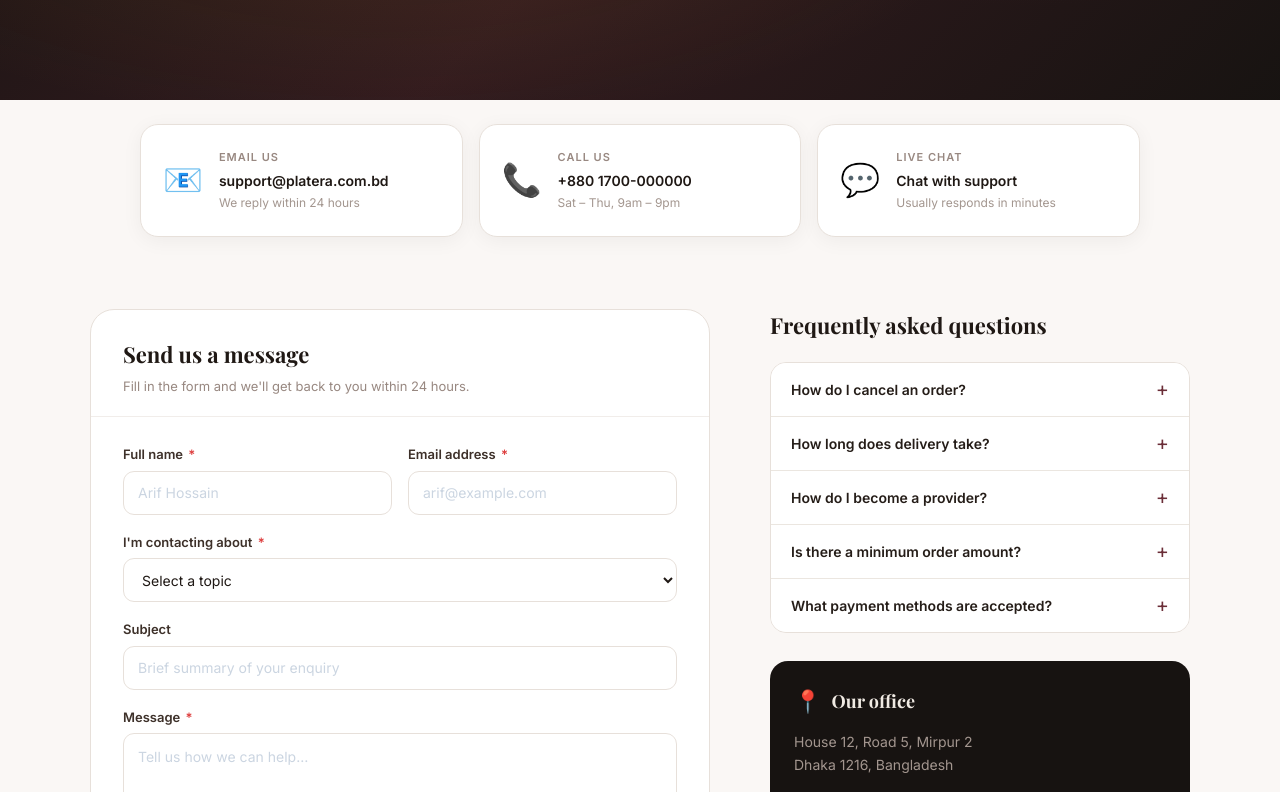
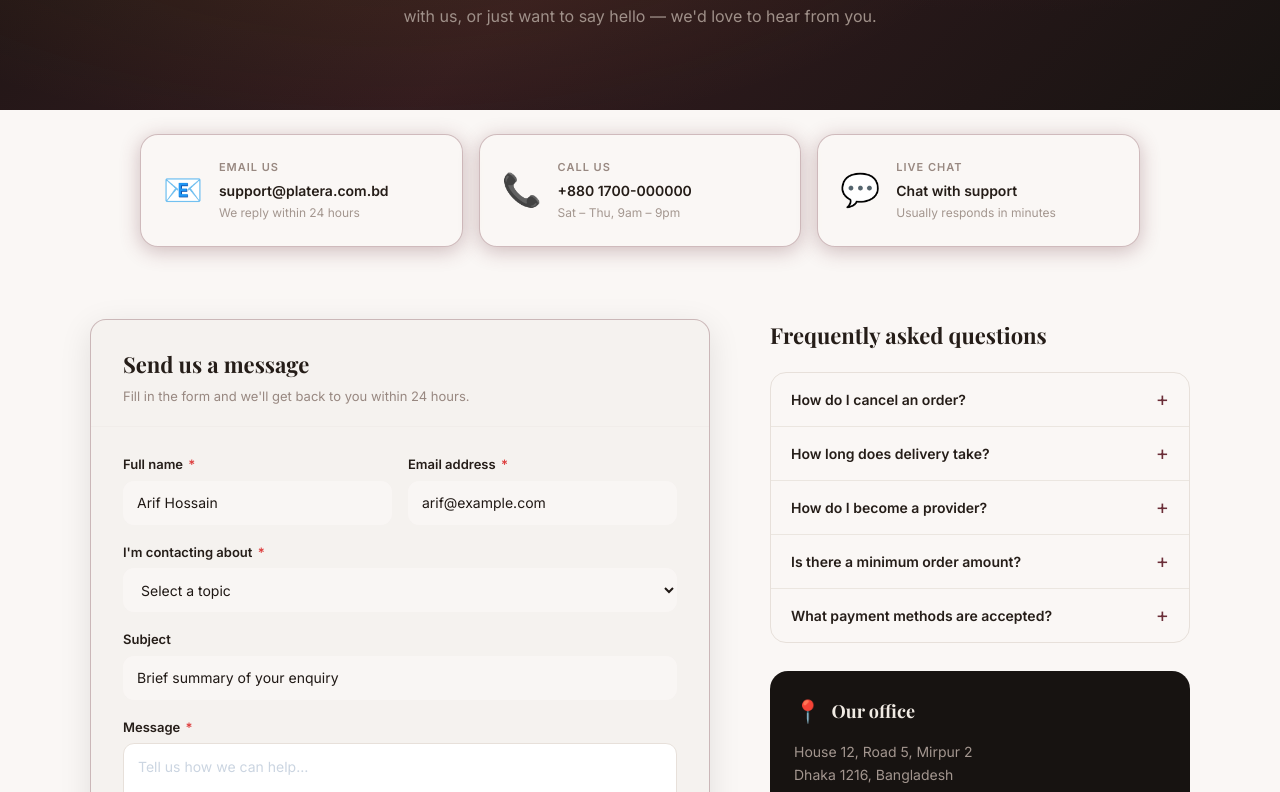
Before and after one commit to tabib-e-alahi/platera_client, a Next.js app: page /contact in a window 1280 px wide. Shown: the part 348-1140 px from the top of the page. Built offline with nearby package versions, Linux system fonts and the light colour scheme; no server answers; a web font is replaced by a local one.

Commit message:
Update contact page styles

```diff
--- a/src/app/(commonLayouts)/contact/contact.css
+++ b/src/app/(commonLayouts)/contact/contact.css
@@ -1,6 +1,6 @@
-/* contact.css */
 
 .contact-page {
+  position: relative;
   font-family: 'Inter', sans-serif;
 }
 
@@ -11,7 +11,7 @@
   display: flex;
   align-items: center;
   overflow: hidden;
-  padding: 100px 24px 110px;
+  padding: 140px 24px 80px;
   text-align: center;
 }
 
@@ -74,7 +74,6 @@
 
 /* ── Contact cards ── */
 .contact-cards {
-  background: hsl(30 33% 97%);
   padding: 0 24px;
   margin-top: 1.5rem;
 }
@@ -91,8 +90,10 @@
   display: flex;
   align-items: center;
   gap: 16px;
-  background: #fff;
-  border: 1.5px solid hsl(30 20% 88%);
+  background-color: hsl(var(--cream) / 0.3);
+  border: 1px solid;
+  border-color: hsla(350, 38%, 30%, 0.3);
+  box-shadow: 0 8px 32px rgba(0,0,0,0.10);
   border-radius: 18px;
   padding: 24px 22px;
   text-decoration: none;
@@ -100,7 +101,7 @@
   transition: border-color 0.2s, box-shadow 0.2s, transform 0.2s;
   animation: contact-fadein 0.5s ease both;
   animation-delay: calc(var(--i, 0) * 0.1s);
-  box-shadow: 0 4px 20px rgba(0,0,0,0.05);
+  box-shadow: 0 4px 20px hsla(350, 38%, 30%, 0.3);
 }
 .contact-card:hover {
   border-color: hsl(350 40% 30% / 0.3);
@@ -126,7 +127,7 @@
 .contact-card__value {
   font-size: 14px;
   font-weight: 700;
-  color: hsl(20 20% 10%);
+  color: hsl(var(--cream-hero));
   margin-bottom: 3px;
 }
 
@@ -152,7 +153,6 @@
 /* ── Main form + FAQ grid ── */
 .contact-main {
   padding: 72px 24px 100px;
-  background: hsl(30 33% 97%);
 }
 
 .contact-main__inner {
@@ -166,9 +166,11 @@
 
 /* ── Form wrapper ── */
 .contact-form-wrap {
-  background: #fff;
-  border: 1.5px solid hsl(30 20% 88%);
-  border-radius: 24px;
+  background: hsl(var(--card));
+  border: 1.5px solid;
+  border-color: hsla(350, 38%, 30%, 0.3);
+  box-shadow: 0 8px 32px rgba(0,0,0,0.10);
+  border-radius: 16px;
   overflow: hidden;
 }
 
@@ -183,7 +185,7 @@
   font-family: 'Playfair Display', serif;
   font-size: 22px;
   font-weight: 700;
-  color: hsl(20 20% 10%);
+  color: hsl(var(--cream-hero));
   margin: 0 0 6px;
 }
 
@@ -217,7 +219,7 @@
 .contact-form__label {
   font-size: 13px;
   font-weight: 600;
-  color: hsl(20 20% 20%);
+  color: hsl(var(--cream-hero));
 }
 
 .contact-req {
@@ -229,8 +231,7 @@
 .contact-form__select {
   height: 44px;
   border-radius: 11px;
-  border: 1.5px solid hsl(30 20% 88%);
-  background: #fff;
+  background: hsl(var(--cream-hero-title)/0.8);
   padding: 0 14px;
   font-size: 14px;
   font-family: 'Inter', sans-serif;
@@ -246,7 +247,7 @@
   border-color: hsl(350 40% 30%);
   box-shadow: 0 0 0 3px hsl(350 40% 30% / 0.10);
 }
-.contact-form__input::placeholder { color: #CBD5E1; }
+.contact-form__input::placeholder { color: hsl(var(--cream-hero)); }
 .contact-form__select { cursor: pointer; }
 
 .contact-form__textarea {
@@ -381,7 +382,7 @@
   font-family: 'Playfair Display', serif;
   font-size: 22px;
   font-weight: 700;
-  color: hsl(20 20% 10%);
+  color: hsl(var(--cream-hero));
   margin: 0 0 20px;
 }
 
@@ -397,7 +398,6 @@
 
 .contact-faq__item {
   border-bottom: 1px solid hsl(30 20% 90%);
-  background: #fff;
   transition: background 0.15s;
 }
 .contact-faq__item:last-child { border-bottom: none; }
@@ -415,7 +415,7 @@
   text-align: left;
   font-size: 14px;
   font-weight: 600;
-  color: hsl(20 20% 12%);
+  color: hsl(var(--cream-hero));
   cursor: pointer;
   font-family: 'Inter', sans-serif;
   transition: color 0.15s;
```
